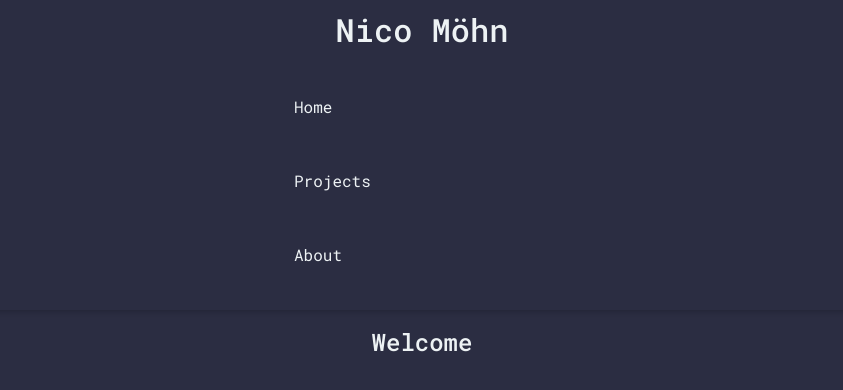
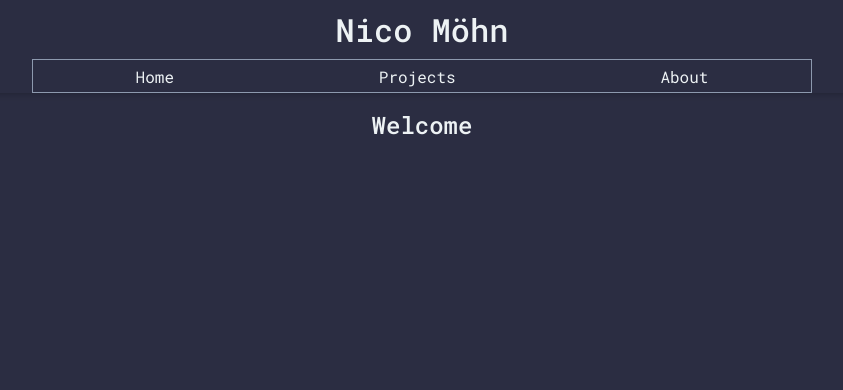
Before and after one commit to nitodeco/nitodeco-portfolio, a React (Create React App) app: page / in a window 1280 px wide. Shown: the top 390 px of the page, without its empty margins (218-1061 px from the left). Built offline with nearby package versions, Linux system fonts and the light colour scheme.

Commit message:
Changd nav style

```diff
--- a/src/index.css
+++ b/src/index.css
@@ -44,12 +44,21 @@ a {
 }
 
 .links {
-  margin-bottom: 8px;
-  align-content: center;
+  display: flex;
+  justify-content: space-between;
+  align-items: center;
+  height: 32px;
+  border: 1px solid var(--mid);
 }
 
 .navbar a {
-  margin-inline: 10vw;
+  margin-inline: 8vw;
+}
+
+.navbar a p {
+  margin: 0;
+  display: inline;
+  text-align: center;
 }
 
 .navbar h1 {
```
